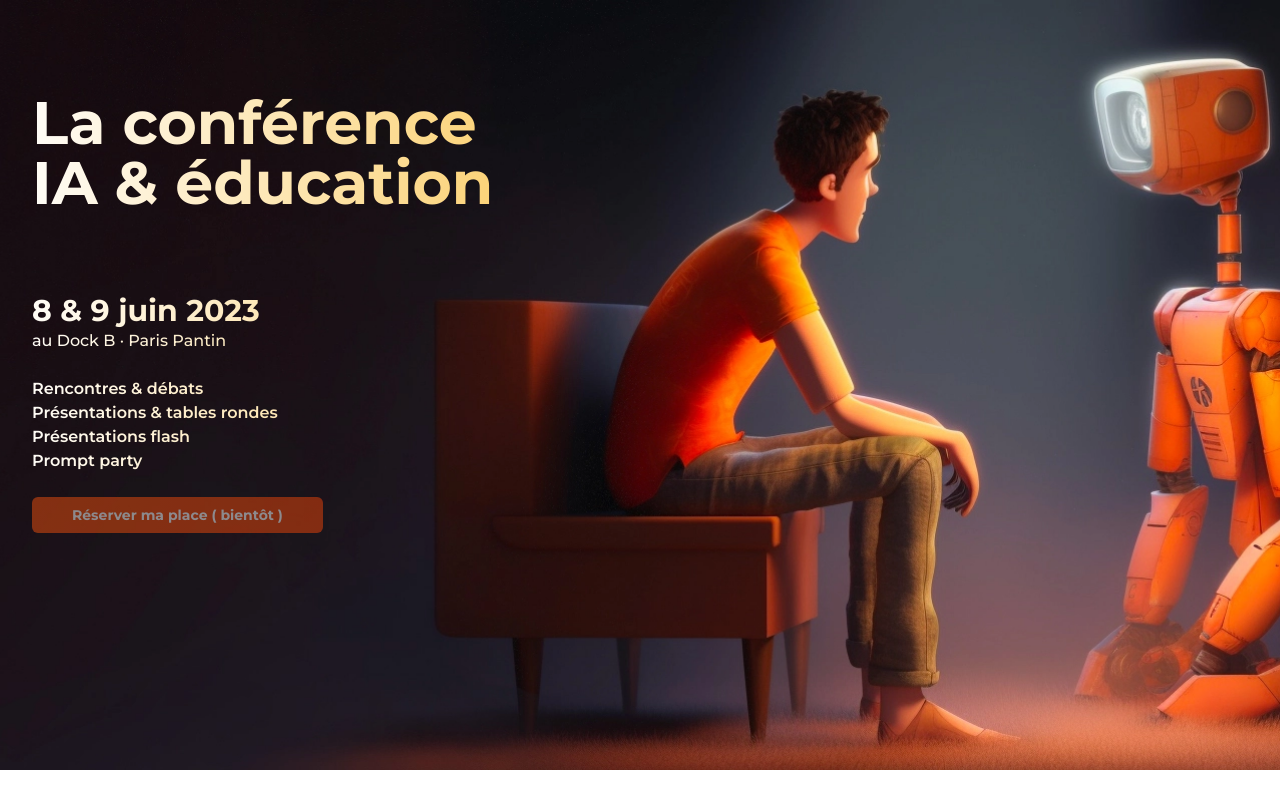
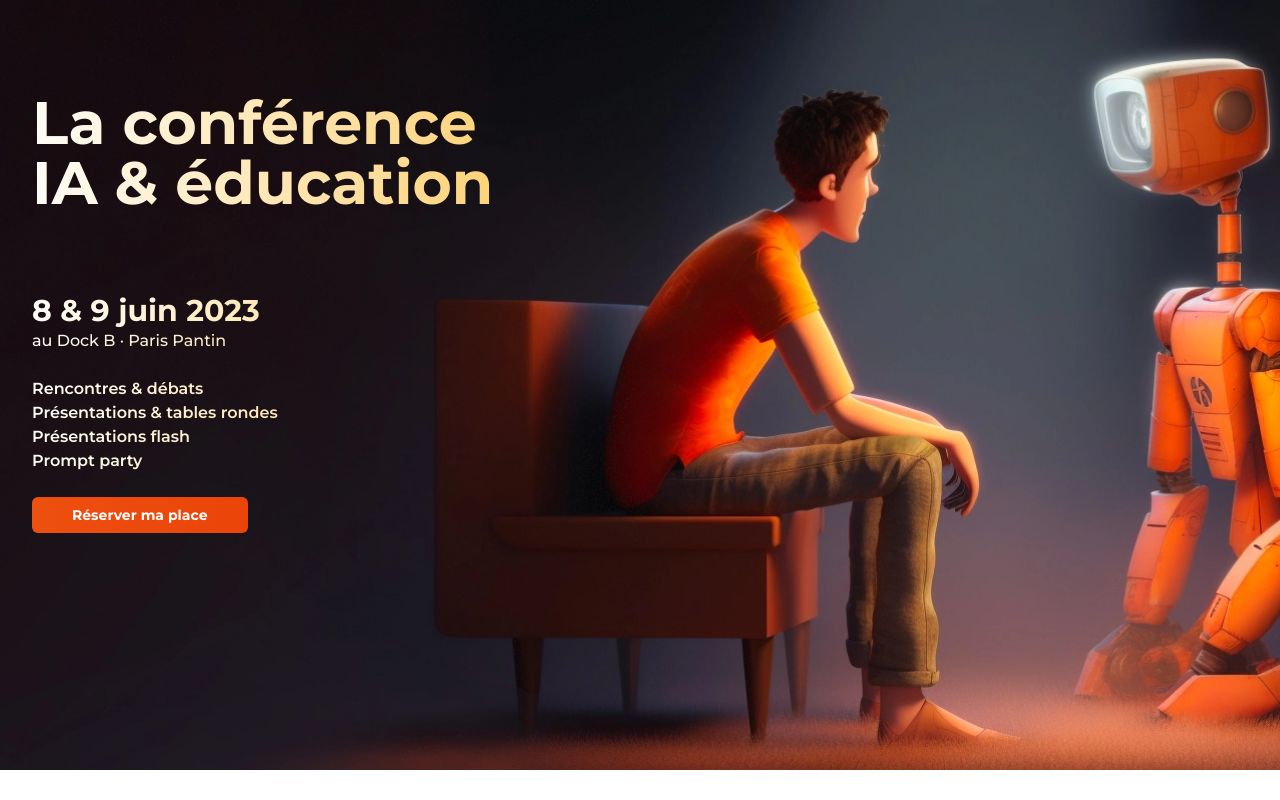
Before and after one commit to openfun/conf2023-landingpage, a Next.js app: page / in a window 1280 px wide. Shown: the top 800 px of the page. Built offline with nearby package versions, Linux system fonts and the light colour scheme.

Commit message:
wip: booking

```diff
--- a/pages/index.tsx
+++ b/pages/index.tsx
@@ -227,8 +227,12 @@ const ContentSection = ({
 };
 
 const BookButton = () => (
-  <Button className="bg-gradient-to-r from-fun-orange-700 to-fun-orange-800 text-sm cursor-not-allowed opacity-50">
-    Réserver ma place ( bientôt )
+  <Button
+    className="bg-gradient-to-r from-fun-orange-700 to-fun-orange-800 text-sm"
+    target="_blank"
+    href="https://my.weezevent.com/la-conference-ia-education"
+  >
+    Réserver ma place
   </Button>
 );
 
```
